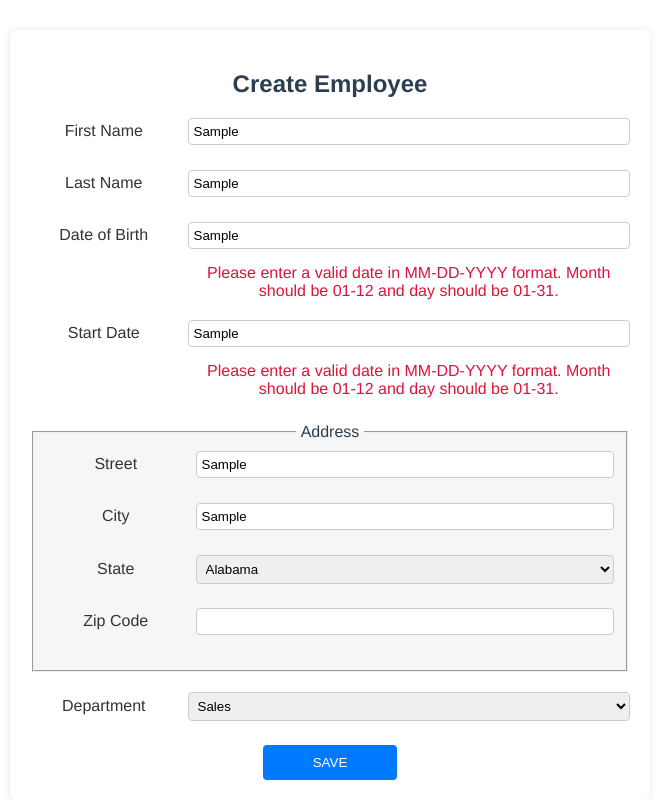
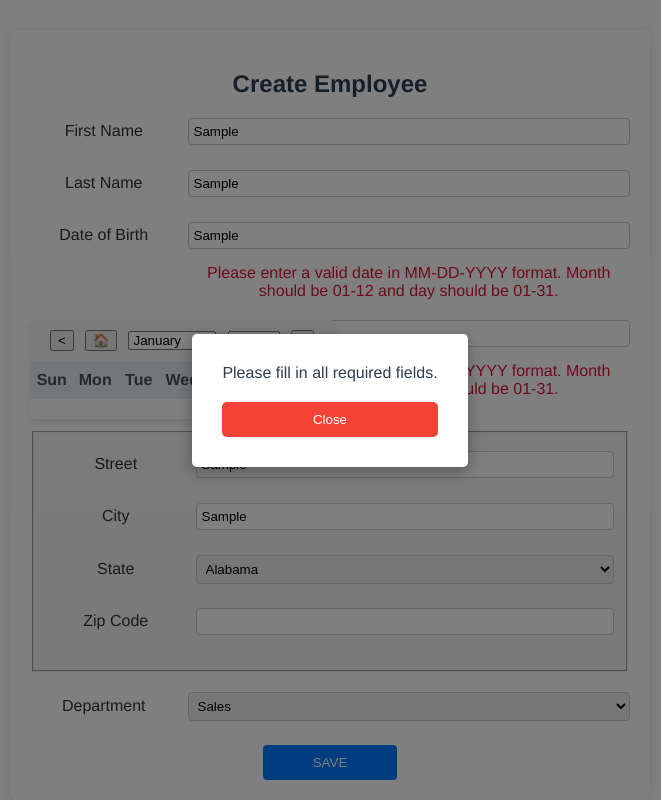
Before and after one commit to Krock13/Wealth-Health_Front_React, a React (Vite) app: page / in a window 1280 px wide. Both pictures are taken after typing "Sample", "Sample", "Sample", "Sample", "Sample", "Sample" into the empty fields and a click on the button "SAVE". Shown: the part 98-898 px from the top of the page, without its empty margins (310-971 px from the left). Built offline with nearby package versions, Linux system fonts and the light colour scheme.

Commit message:
Creation of a 'datepicker' component to select a date from a calendar widget

```diff
--- /dev/null
+++ b/src/components/DatePicker/DatePicker.tsx
@@ -0,0 +1,193 @@
+import { useState, useEffect, useRef, useCallback } from 'react';
+import styles from './datePicker.module.css';
+
+type DatePickerProps = {
+  selectedDate: Date;
+  onDateChange: (newDate: Date) => void;
+  closeDatePicker: () => void;
+};
+
+export const DatePicker: React.FC<DatePickerProps> = ({
+  selectedDate,
+  onDateChange,
+  closeDatePicker,
+}) => {
+  const datePickerRef = useRef<HTMLDivElement>(null);
+  // État pour le mois et l'année actuels
+  const [currentMonth, setCurrentMonth] = useState(selectedDate.getMonth());
+  const [currentYear, setCurrentYear] = useState(selectedDate.getFullYear());
+
+  const [isOpen, setIsOpen] = useState(true);
+
+  const daysOfWeek = ['Sun', 'Mon', 'Tue', 'Wed', 'Thu', 'Fri', 'Sat'];
+
+  const months = [
+    'January',
+    'February',
+    'March',
+    'April',
+    'May',
+    'June',
+    'July',
+    'August',
+    'September',
+    'October',
+    'November',
+    'December',
+  ];
+
+  // Générer une liste d'années pour la sélection
+  const years = Array.from({ length: 100 }, (_, i) => new Date().getFullYear() - i);
+
+  // Gestion du changement de mois
+  const handlePreviousMonth = (event: React.MouseEvent<HTMLButtonElement>) => {
+    event.stopPropagation();
+    setCurrentMonth((prev) => (prev === 0 ? 11 : prev - 1));
+    if (currentMonth === 0) {
+      setCurrentYear((prev) => prev - 1);
+    }
+  };
+
+  const handleNextMonth = (event: React.MouseEvent<HTMLButtonElement>) => {
+    event.stopPropagation();
+    setCurrentMonth((prev) => (prev === 11 ? 0 : prev + 1));
+    if (currentMonth === 11) {
+      setCurrentYear((prev) => prev + 1);
+    }
+  };
+
+  // Fonction pour revenir à la date d'aujourd'hui
+  const handleToday = () => {
+    const today = new Date();
+    setCurrentMonth(today.getMonth());
+    setCurrentYear(today.getFullYear());
+    onDateChange(today);
+  };
+
+  const getDaysInMonth = (month: number, year: number): number => {
+    return new Date(year, month + 1, 0).getDate();
+  };
+
+  const getFirstDayOfMonth = (month: number, year: number): number => {
+    return new Date(year, month, 1).getDay();
+  };
+
+  // Fonction appelée lorsqu'une journée est sélectionnée
+  const selectDate = (day: number) => {
+    // Crée une nouvelle date avec le jour sélectionné
+    const newDate = new Date(currentYear, currentMonth, day);
+
+    // Ajuste pour le décalage horaire
+    const timezoneOffset = newDate.getTimezoneOffset() * 60000;
+    const adjustedDate = new Date(newDate.getTime() - timezoneOffset);
+
+    // Appelle onDateChange avec la date ajustée
+    onDateChange(adjustedDate);
+    closeDatePicker();
+  };
+
+  // Logique pour générer le calendrier
+  const generateCalendar = () => {
+    const daysInMonth = getDaysInMonth(currentMonth, currentYear);
+    const firstDay = getFirstDayOfMonth(currentMonth, currentYear);
+    const days = [];
+    const today = new Date();
+
+    // Ajoute des divs vides si le premier jour du mois n'est pas un dimanche
+    for (let i = 0; i < firstDay; i++) {
+      days.push(<div key={`empty-${i}`} className={styles.day} />);
+    }
+
+    // Ajoute les jours du mois
+    for (let day = 1; day <= daysInMonth; day++) {
+      const isToday =
+        today.getDate() === day &&
+        today.getMonth() === currentMonth &&
+        today.getFullYear() === currentYear;
+      const isSelectedDay =
+        selectedDate.getDate() === day &&
+        selectedDate.getMonth() === currentMonth &&
+        selectedDate.getFullYear() === currentYear;
+
+      days.push(
+        <div
+          key={day}
+          className={`${styles.day} ${isSelectedDay ? styles.selected : ''} ${
+            isToday ? styles.today : ''
+          }`}
+          onClick={() => selectDate(day)}
+        >
+          {day}
+        </div>
+      );
+    }
+
+    return <div className={styles.daysContainer}>{days}</div>;
+  };
+
+  // Fonction pour fermer le DatePicker si le clic est en dehors de celui-ci
+  const handleCloseOnOutsideClick = useCallback(
+    (event: MouseEvent) => {
+      if (datePickerRef.current && !datePickerRef.current.contains(event.target as Node)) {
+        setIsOpen(false);
+        closeDatePicker();
+      }
+    },
+    [closeDatePicker]
+  );
+
+  useEffect(() => {
+    // Ajoute l'EventListener lorsque le DatePicker est ouvert
+    window.addEventListener('mousedown', handleCloseOnOutsideClick);
+
+    // Nettoie l'EventListener
+    return () => {
+      window.removeEventListener('mousedown', handleCloseOnOutsideClick);
+    };
+  }, [handleCloseOnOutsideClick]);
+
+  if (!isOpen) return null;
+
+  return (
+    <div ref={datePickerRef} className={styles.datePicker}>
+      <div className={styles.header}>
+        <button type='button' onClick={handlePreviousMonth}>
+          &lt;
+        </button>
+        <button type='button' onClick={handleToday}>
+          🏠
+        </button>
+        <select
+          value={currentMonth}
+          onChange={(e) => setCurrentMonth(parseInt(e.target.value, 10))}
+        >
+          {months.map((month, index) => (
+            <option key={month} value={index}>
+              {month}
+            </option>
+          ))}
+        </select>
+        <select value={currentYear} onChange={(e) => setCurrentYear(parseInt(e.target.value, 10))}>
+          {years.map((year) => (
+            <option key={year} value={year}>
+              {year}
+            </option>
+          ))}
+        </select>
+        <button type='button' onClick={handleNextMonth}>
+          &gt;
+        </button>
+      </div>
+      <div className={styles.weekDaysContainer}>
+        {daysOfWeek.map((day) => (
+          <div key={day} className={styles.weekDay}>
+            {day}
+          </div>
+        ))}
+      </div>
+      <div className={styles.calendar}>{generateCalendar()}</div>
+    </div>
+  );
+};
+
+export default DatePicker;
--- /dev/null
+++ b/src/components/DatePicker/datePicker.module.css
@@ -0,0 +1,71 @@
+.datePicker {
+  position: absolute;
+  background-color: #fff;
+  box-shadow: 0 4px 8px rgba(0, 0, 0, 0.1);
+  border-radius: 4px;
+  overflow: hidden;
+  z-index: 10;
+}
+
+.header {
+  display: flex;
+  justify-content: space-between;
+  align-items: center;
+  background-color: #f7f7f7;
+  padding: 10px 20px;
+}
+
+.calendar {
+  padding: 10px;
+}
+
+.day {
+  width: 30px;
+  height: 30px;
+  line-height: 30px;
+  text-align: center;
+  cursor: pointer;
+  transition: background-color 0.3s, color 0.3s;
+  border-radius: 4px;
+}
+
+.day.selected {
+  background-color: #007bff;
+  color: white;
+}
+
+.day:hover {
+  background-color: #ffc400;
+}
+
+.day.today:not(.selected) {
+  background-color: white;
+  color: #007bff;
+  font-weight: bold;
+}
+
+.day.today:not(.selected):hover {
+  background-color: #ffc400;
+}
+
+.daysContainer {
+  display: grid;
+  grid-template-columns: repeat(7, 1fr);
+  gap: 5px;
+}
+
+.weekDaysContainer {
+  display: grid;
+  grid-template-columns: repeat(7, 1fr);
+  text-align: center;
+  font-weight: bold;
+  color: #495057;
+  background-color: #e9ecef;
+  padding: 5px 0;
+}
+
+.weekDay {
+  padding: 5px;
+  text-align: center;
+  background-color: #e9ecef;
+}
--- a/src/components/EmployeeForm/EmployeeForm.tsx
+++ b/src/components/EmployeeForm/EmployeeForm.tsx
@@ -4,10 +4,11 @@ import { addEmployee } from '../../redux/slices/employeeSlice';
 import { states } from './states';
 import { validateFormFields, FormErrors } from './formValidation';
 import Modal from '../Modal/Modal';
-
+import { DatePicker } from '../DatePicker/DatePicker';
 import styles from './EmployeeForm.module.css';
 
 export function EmployeeForm() {
+  // Initialisation des états et dispatch
   const dispatch = useDispatch();
   const [employee, setEmployee] = useState({
     firstName: '',
@@ -22,9 +23,48 @@ export function EmployeeForm() {
   });
   const [errors, setErrors] = useState<FormErrors>({});
   const [isModalOpen, setIsModalOpen] = useState(false);
+  const [isDOBPickerOpen, setDOBPickerOpen] = useState(false);
+  const [isStartDatePickerOpen, setStartDatePickerOpen] = useState(false);
+  const [globalError, setGlobalError] = useState('');
 
-  const departments = ['Sales', 'Marketing', 'Engineering', 'Human Resources', 'Legal'];
+  // Fonctions de gestion des états
+  const toggleDOBPicker = () => setDOBPickerOpen(!isDOBPickerOpen);
+  const toggleStartDatePicker = () => setStartDatePickerOpen(!isStartDatePickerOpen);
+  const closeModal = () => setIsModalOpen(false);
 
+  // Gestion de la soumission du formulaire
+  const handleSubmit = (event: FormEvent<HTMLFormElement>) => {
+    event.preventDefault();
+    const isFormEmpty = Object.values(employee).some((value) => value === '');
+    const hasErrors = Object.values(errors).some((error) => error);
+
+    if (isFormEmpty || hasErrors) {
+      const errorMessage = isFormEmpty
+        ? 'Please fill in all required fields.'
+        : 'Please correct the errors before submitting.';
+      setGlobalError(errorMessage);
+      setIsModalOpen(true);
+    } else if (!hasErrors) {
+      dispatch(addEmployee(employee));
+      setIsModalOpen(true);
+      setEmployee({
+        firstName: '',
+        lastName: '',
+        dateOfBirth: '',
+        startDate: '',
+        street: '',
+        city: '',
+        state: states[0].abbreviation,
+        zipCode: '',
+        department: 'Sales',
+      });
+      setErrors({});
+    } else {
+      setGlobalError('Please correct the errors before submitting.');
+    }
+  };
+
+  // Gestion des changements dans les inputs
   const handleChange = (e: ChangeEvent<HTMLInputElement | HTMLSelectElement>) => {
     const { name, value } = e.target;
     setEmployee((prevState) => ({
@@ -40,34 +80,25 @@ export function EmployeeForm() {
     }));
   };
 
-  const handleSubmit = (event: FormEvent<HTMLFormElement>) => {
-    event.preventDefault();
-    const hasErrors = Object.values(errors).some((error) => error);
-    if (!hasErrors) {
-      dispatch(addEmployee(employee));
-      setIsModalOpen(true);
-      // Réinitialise l'objet employee après la soumission
-      setEmployee({
-        firstName: '',
-        lastName: '',
-        dateOfBirth: '',
-        startDate: '',
-        street: '',
-        city: '',
-        state: states[0].abbreviation,
-        zipCode: '',
-        department: 'Sales',
-      });
-      setErrors({});
-    } else {
-      // Afficher un message d'erreur global ou empêcher la soumission
-    }
+  // Gestion des changements de date
+  const handleDateChange = (newDate: Date, fieldName: 'dateOfBirth' | 'startDate') => {
+    // Extrait le jour, le mois et l'année
+    const day = newDate.getDate().toString().padStart(2, '0');
+    const month = (newDate.getMonth() + 1).toString().padStart(2, '0');
+    const year = newDate.getFullYear();
+
+    // Formatte la date en MM-DD-YYYY
+    const formattedDate = `${month}-${day}-${year}`;
+
+    // Met à jour l'état employee avec la date formatée pour l'affichage
+    setEmployee((prevState) => ({
+      ...prevState,
+      [fieldName]: formattedDate,
+    }));
   };
 
-  const closeModal = () => {
-    setIsModalOpen(false);
-    // Réinitialise également le formulaire ici si nécessaire
-  };
+  // Options pour les départements
+  const departments = ['Sales', 'Marketing', 'Engineering', 'Human Resources', 'Legal'];
 
   return (
     <>
@@ -101,9 +132,17 @@ export function EmployeeForm() {
             name='dateOfBirth'
             className={styles.formInput}
             type='text'
+            onFocus={toggleDOBPicker}
             value={employee.dateOfBirth}
             onChange={handleChange}
           />
+          {isDOBPickerOpen && (
+            <DatePicker
+              selectedDate={employee.dateOfBirth ? new Date(employee.dateOfBirth) : new Date()}
+              onDateChange={(newDate) => handleDateChange(newDate, 'dateOfBirth')}
+              closeDatePicker={() => setDOBPickerOpen(false)}
+            />
+          )}
           {errors.dateOfBirth && <span className={styles.error}>{errors.dateOfBirth}</span>}
         </div>
         <div className={styles.formRow}>
@@ -112,9 +151,17 @@ export function EmployeeForm() {
             name='startDate'
             className={styles.formInput}
             type='text'
+            onFocus={toggleStartDatePicker}
             value={employee.startDate}
             onChange={handleChange}
           />
+          {isStartDatePickerOpen && (
+            <DatePicker
+              selectedDate={employee.startDate ? new Date(employee.startDate) : new Date()}
+              onDateChange={(newDate) => handleDateChange(newDate, 'startDate')}
+              closeDatePicker={() => setStartDatePickerOpen(false)}
+            />
+          )}
           {errors.startDate && <span className={styles.error}>{errors.startDate}</span>}
         </div>
         <fieldset className={styles.fieldset}>
@@ -189,7 +236,10 @@ export function EmployeeForm() {
           </button>
         </div>
       </form>
-      {isModalOpen && <Modal onClose={closeModal}>Employee added successfully!</Modal>}
+      {globalError && <div className='error-message'>{globalError}</div>}
+      {isModalOpen && (
+        <Modal onClose={closeModal}>{globalError || 'Employee added successfully!'}</Modal>
+      )}
     </>
   );
 }
```
